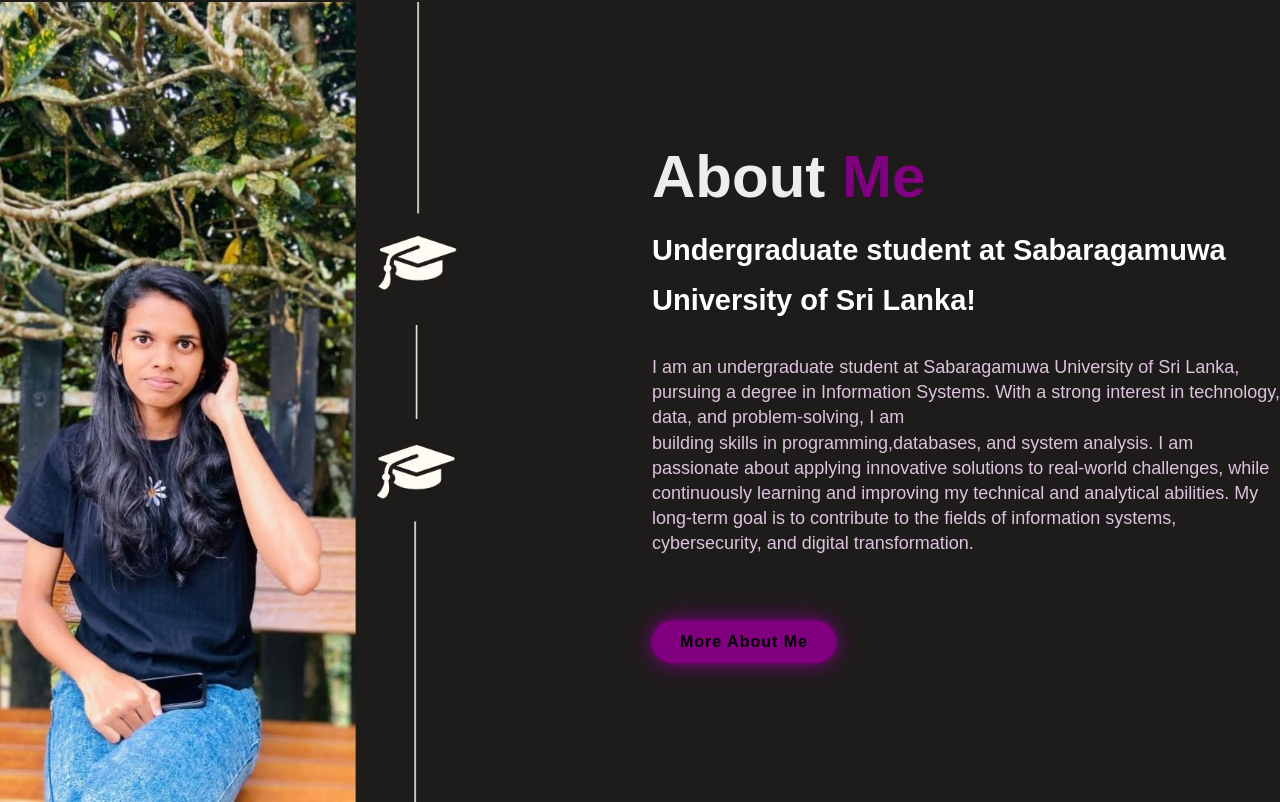
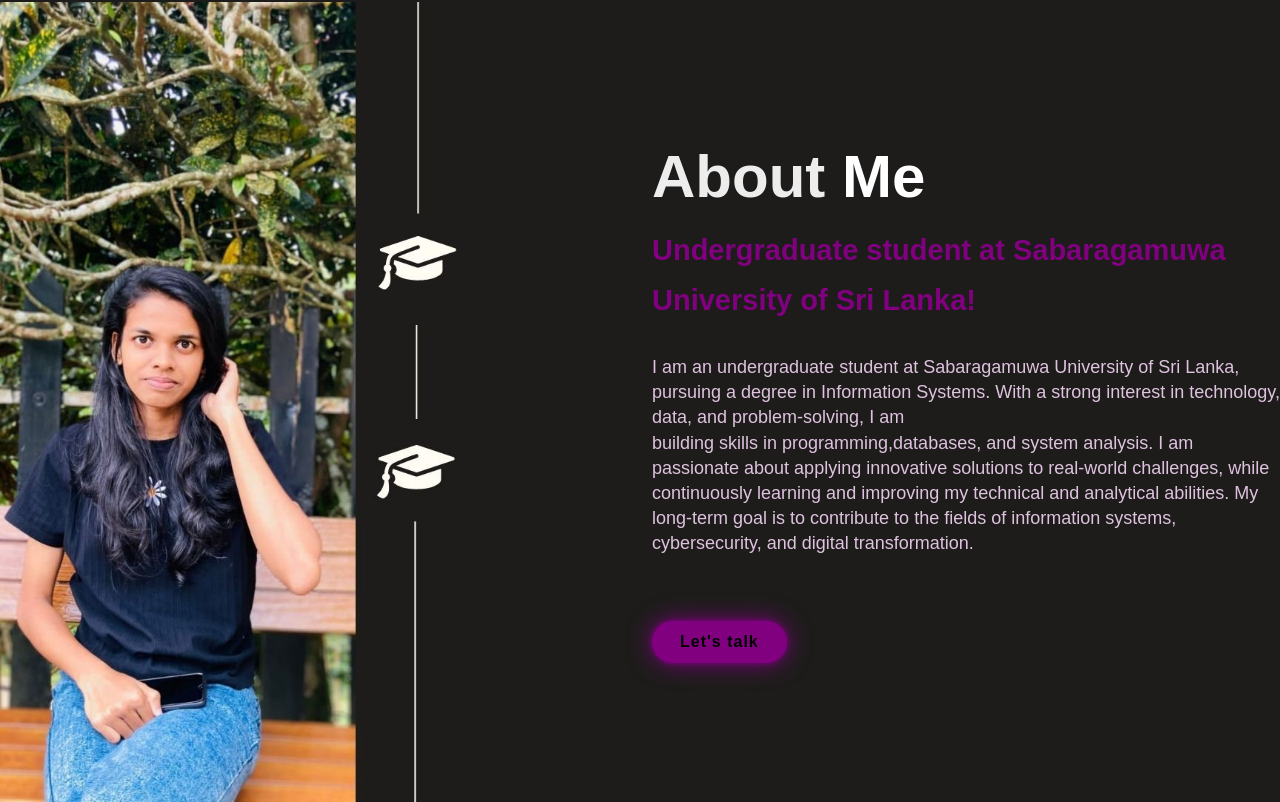
Before and after one commit to ChathuminiWelengodage/MyPortfolioWebsite, a plain HTML site: page index.html in a window 1280 px wide. Shown: the part 798-1600 px from the top of the page. Drawn offline with nearby package versions, Linux system fonts and the light colour scheme.

Commit message:
Resolved merge conflicts

```diff
--- a/index.html
+++ b/index.html
@@ -48,7 +48,7 @@
             <h2>About <span>Me</span></h2>
             <h4>Undergraduate student at Sabaragamuwa University of Sri Lanka!</h4>
             <p>I am an undergraduate student at Sabaragamuwa University of Sri Lanka, pursuing a degree in Information Systems. With a strong interest in technology, data, and problem-solving, I am <br>building skills in programming,databases, and system analysis. I am passionate about applying innovative solutions to real-world challenges, while continuously learning and improving my technical and analytical abilities. My long-term goal is to contribute to the fields of information systems, cybersecurity, and digital transformation.</p>
-            <a href="#" class="btn-box">More About Me</a>
+            <a href="#" class="btn-box">Let's talk</a>
         </div>
     </section>
 
--- a/style.css
+++ b/style.css
@@ -161,12 +161,12 @@
 
 }
 .about-text h2 span{
-    color: purple;
+    color: #fff;
 }
 .about-text h4{
     font-size: 29px;
     font-weight: 600;
-    color: #fff;
+    color: purple;
     line-height: 1.7;
     margin:15px 0 30px;
 }
```
Also changed, not shown: mintty.2025-09-02_22-05-25.png (added).
